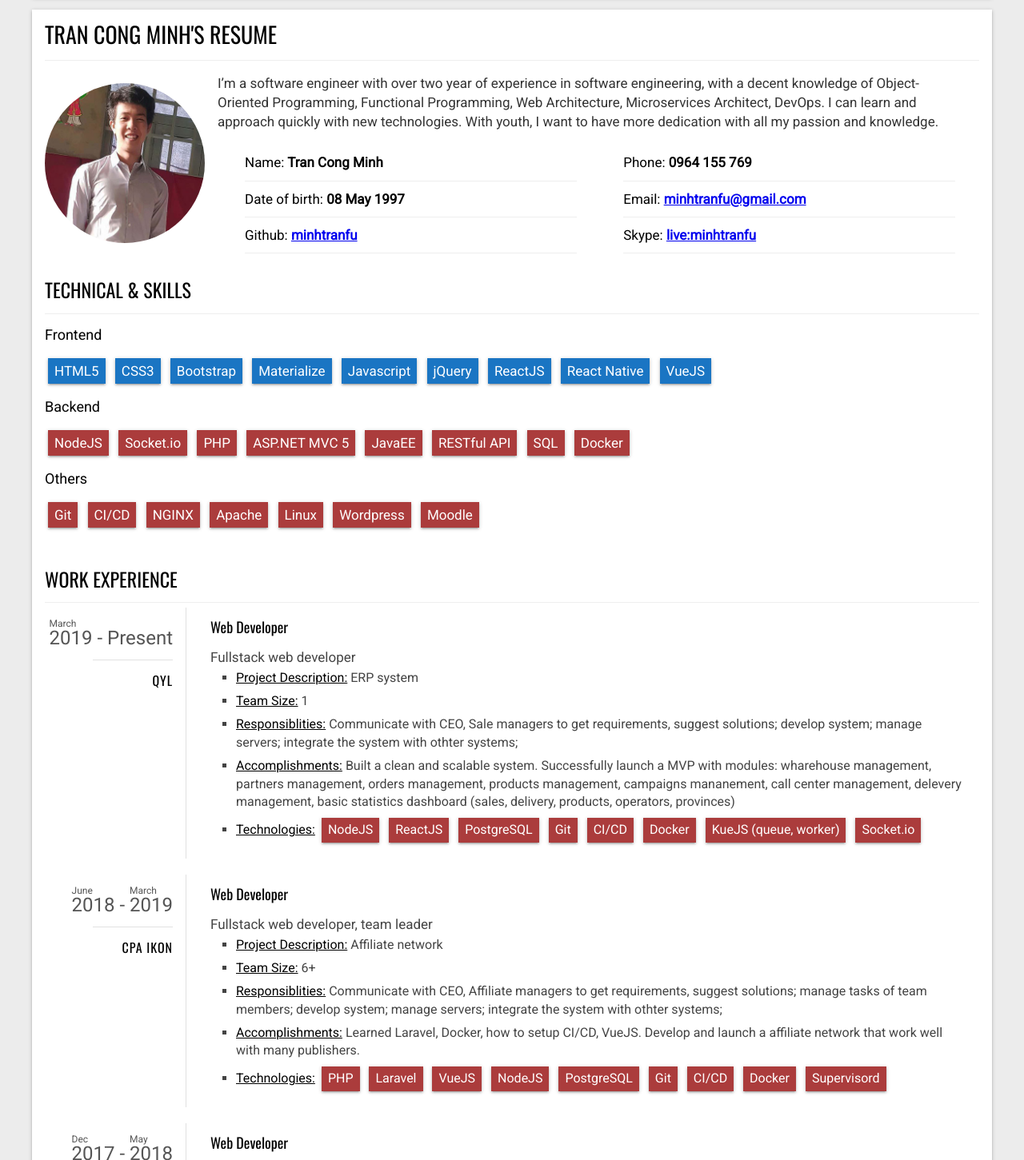
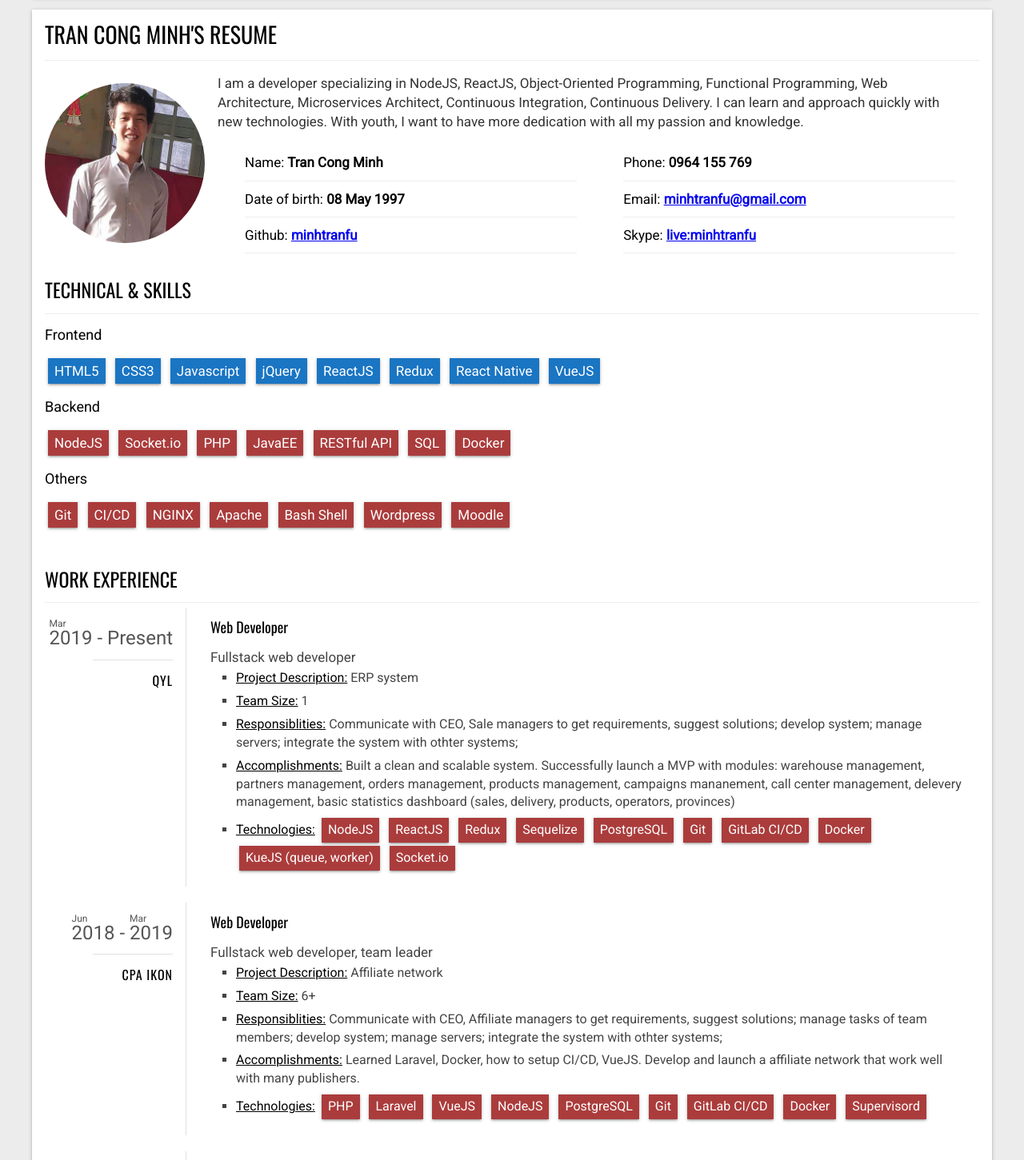
Before and after one commit to minhtranfu/minhtran-cv, a plain HTML site: page index.html in a window 1280 px wide. Shown: the part 71-1522 px from the top of the page at 80% size. Drawn offline with nearby package versions, Linux system fonts and the light colour scheme; files whose address does not match are found by name.

Commit message:
Update, fix incorrect word pharse

```diff
--- a/index.html
+++ b/index.html
@@ -101,8 +101,7 @@
                     <div class="section-2-cols">
                         <img src="assets/images/avatar.jpg" alt="Minh Tran Avatar" class="avatar">
                         <div class="content-right">
-                            <p class="paragraph">I’m a software engineer with over two year of experience in software engineering, with a decent knowledge of Object-Oriented Programming, Functional Programming, Web Architecture, Microservices Architect, DevOps. I can learn and approach quickly with new technologies. With
-                                youth, I want to have more dedication with all my passion and knowledge.
+                            <p class="paragraph">I am a developer specializing in NodeJS, ReactJS, Object-Oriented Programming, Functional Programming, Web Architecture, Microservices Architect, Continuous Integration, Continuous Delivery. I can learn and approach quickly with new technologies. With youth, I want to have more dedication with all my passion and knowledge.
                             </p>
                             <ul class="list-inline">
                                 <li>
@@ -139,11 +138,10 @@
                 <div class="paragraph">
                     <span class="tag bg-info">HTML5</span>
                     <span class="tag bg-info">CSS3</span>
-                    <span class="tag bg-info">Bootstrap</span>
-                    <span class="tag bg-info">Materialize</span>
                     <span class="tag bg-info">Javascript</span>
                     <span class="tag bg-info">jQuery</span>
                     <span class="tag bg-info">ReactJS</span>
+                    <span class="tag bg-info">Redux</span>
                     <span class="tag bg-info">React Native</span>
                     <span class="tag bg-info">VueJS</span>
                 </div>
@@ -152,7 +150,6 @@
                     <span class="tag">NodeJS</span>
                     <span class="tag">Socket.io</span>
                     <span class="tag">PHP</span>
-                    <span class="tag">ASP.NET MVC 5</span>
                     <span class="tag">JavaEE</span>
                     <span class="tag">RESTful API</span>
                     <span class="tag">SQL</span>
@@ -164,7 +161,7 @@
                     <span class="tag">CI/CD</span>
                     <span class="tag">NGINX</span>
                     <span class="tag">Apache</span>
-                    <span class="tag">Linux</span>
+                    <span class="tag">Bash Shell</span>
                     <span class="tag">Wordpress</span>
                     <span class="tag">Moodle</span>
                 </div>
@@ -185,7 +182,7 @@
                         <div class="cv-section-title">
                             <h3>
                                 <span>2019
-                                    <small>March</small>
+                                    <small>Mar</small>
                                 </span> -
                                 <span>Present
                                 </span>
@@ -213,15 +210,17 @@
                                 </li>
                                 <li>
                                     <span>Accomplishments:</span>
-                                    Built a clean and scalable system. Successfully launch a MVP with modules: wharehouse management, partners management, orders management, products management, campaigns mananement, call center management, delevery management, basic statistics dashboard (sales, delivery, products, operators, provinces)
+                                    Built a clean and scalable system. Successfully launch a MVP with modules: warehouse management, partners management, orders management, products management, campaigns mananement, call center management, delevery management, basic statistics dashboard (sales, delivery, products, operators, provinces)
                                 </li>
                                 <li>
                                     <span>Technologies:</span>
                                     <span class="tag">NodeJS</span>
                                     <span class="tag">ReactJS</span>
+                                    <span class="tag">Redux</span>
+                                    <span class="tag">Sequelize</span>
                                     <span class="tag">PostgreSQL</span>
                                     <span class="tag">Git</span>
-                                    <span class="tag">CI/CD</span>
+                                    <span class="tag">GitLab CI/CD</span>
                                     <span class="tag">Docker</span>
                                     <span class="tag">KueJS (queue, worker)</span>
                                     <span class="tag">Socket.io</span>
@@ -239,10 +238,10 @@
                         <div class="cv-section-title">
                             <h3>
                                 <span>2018
-                                    <small>June</small>
+                                    <small>Jun</small>
                                 </span> -
                                 <span>2019
-                                    <small>March</small>
+                                    <small>Mar</small>
                                 </span>
                             </h3>
                             <h4>CPA IKON</h4>
@@ -278,7 +277,7 @@
                                     <span class="tag">NodeJS</span>
                                     <span class="tag">PostgreSQL</span>
                                     <span class="tag">Git</span>
-                                    <span class="tag">CI/CD</span>
+                                    <span class="tag">GitLab CI/CD</span>
                                     <span class="tag">Docker</span>
                                     <span class="tag">Supervisord</span>
                                 </li>
@@ -389,7 +388,6 @@
                                 <li>
                                     <span>Technologies:</span>
                                     <span class="tag">CentOS</span>
-                                    <span class="tag">DirectAdmin</span>
                                     <span class="tag">Apache</span>
                                     <span class="tag">PHP</span>
                                     <span class="tag">MySQL/MariaDB</span>
@@ -411,8 +409,8 @@
                                 <span>2015
                                     <small>Nov</small>
                                 </span> -
-                                <span>Present
-                                    <small></small>
+                                <span>2017
+                                    <small>Dec</small>
                                 </span>
                             </h3>
                             <h4>Freelancer</h4>
@@ -445,7 +443,6 @@
                                 <li>
                                     <span>Technologies:</span>
                                     <span class="tag">CentOS</span>
-                                    <span class="tag">DirectAdmin/CPanel</span>
                                     <span class="tag">Apache/NGINX</span>
                                     <span class="tag">PHP</span>
                                     <span class="tag">MySQL/MariaDB</span>
@@ -509,7 +506,7 @@
                  FOOTER
                  ====================-->
             <footer class="footer">
-                <p class="copyright">MinhTran &copy; 2017 - minhtranfu@gmail.com</p>
+                <p class="copyright">minhtranfu@gmail.com</p>
             </footer>
             <!-- End Footer -->
 
```
